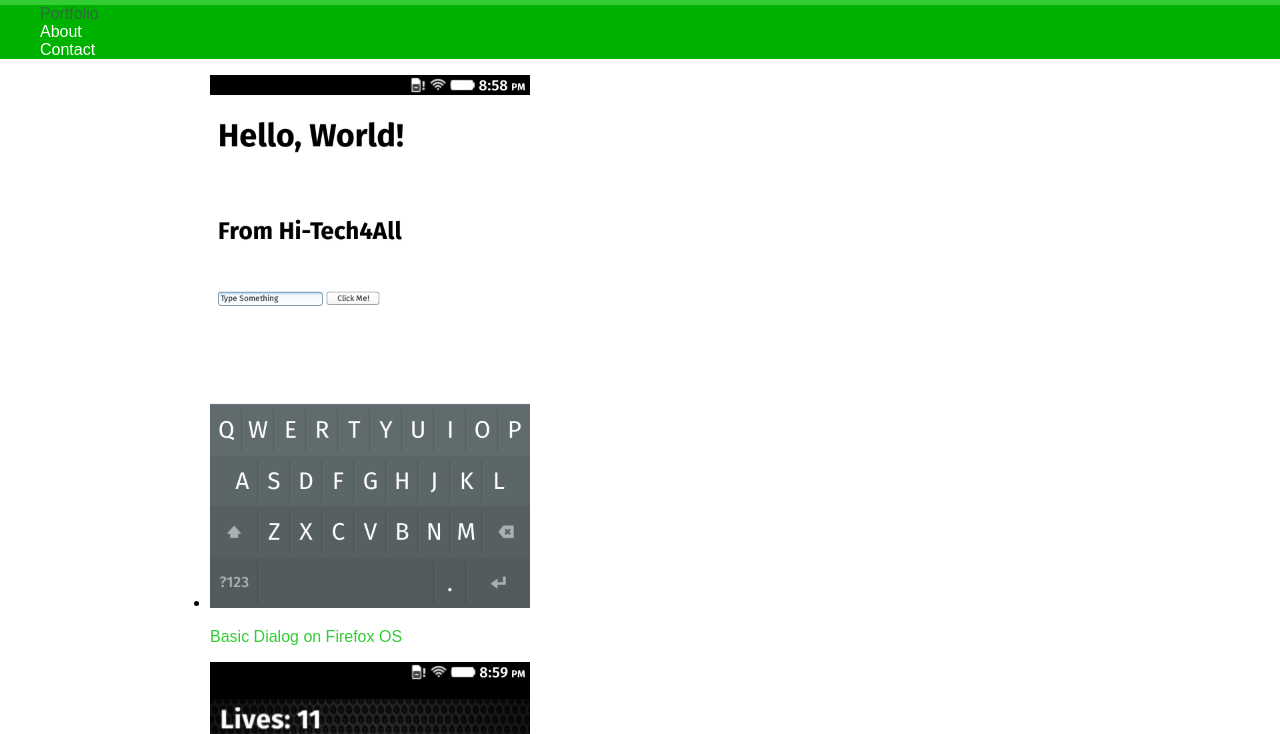
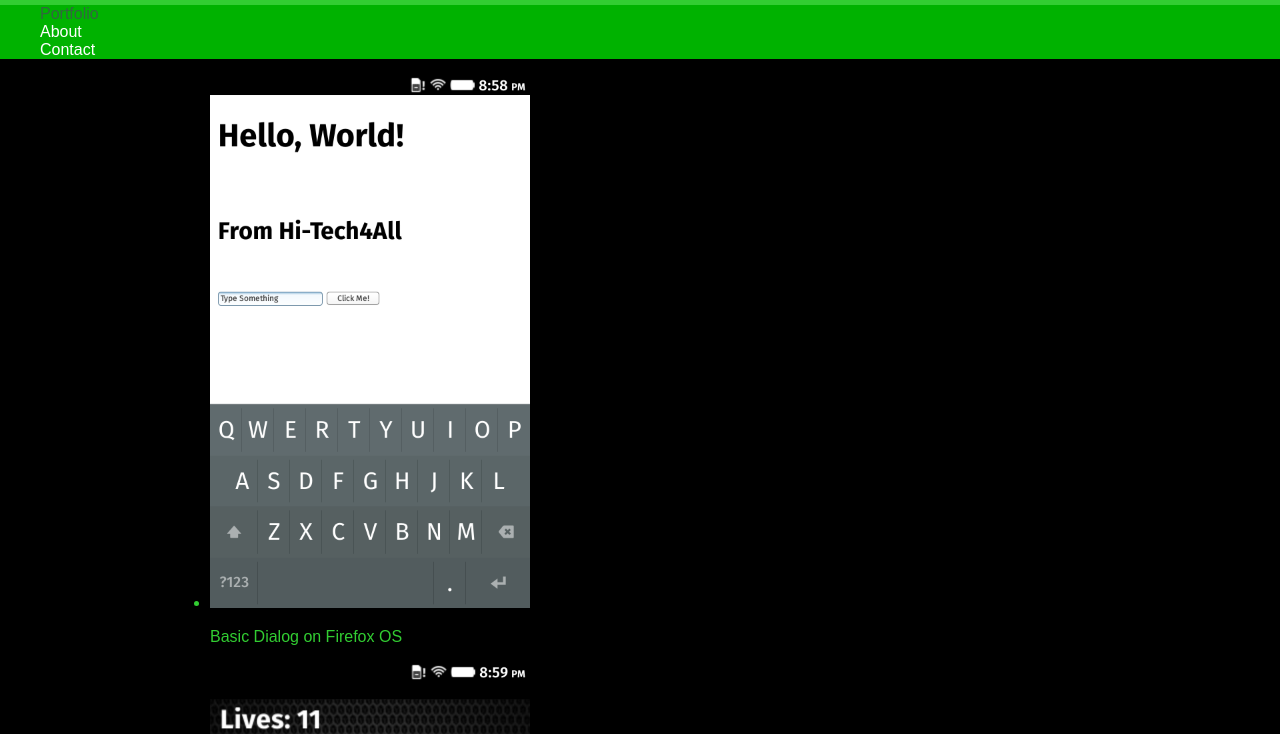
Before and after one commit to RJ31337/Web-Dev, a plain HTML site: page index.html in a window 1280 px wide. Shown: the part 123-857 px from the top of the page. Drawn offline with Linux system fonts and the light colour scheme.

Commit message:
Colour Changes

```diff
--- a/css/main.css
+++ b/css/main.css
@@ -34,3 +34,8 @@ nav a, nav a:visited {
 nav a.currentPage, nav a:hover {
 	color: #32673f;
 }
+
+body {
+	background-color: #000;
+	color: #32cd32;
+}
```
